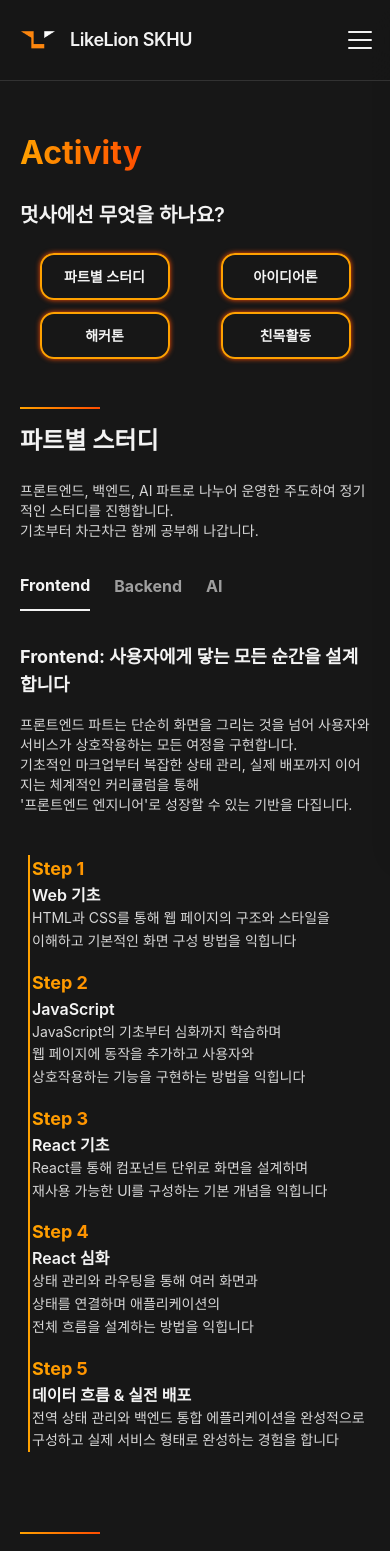
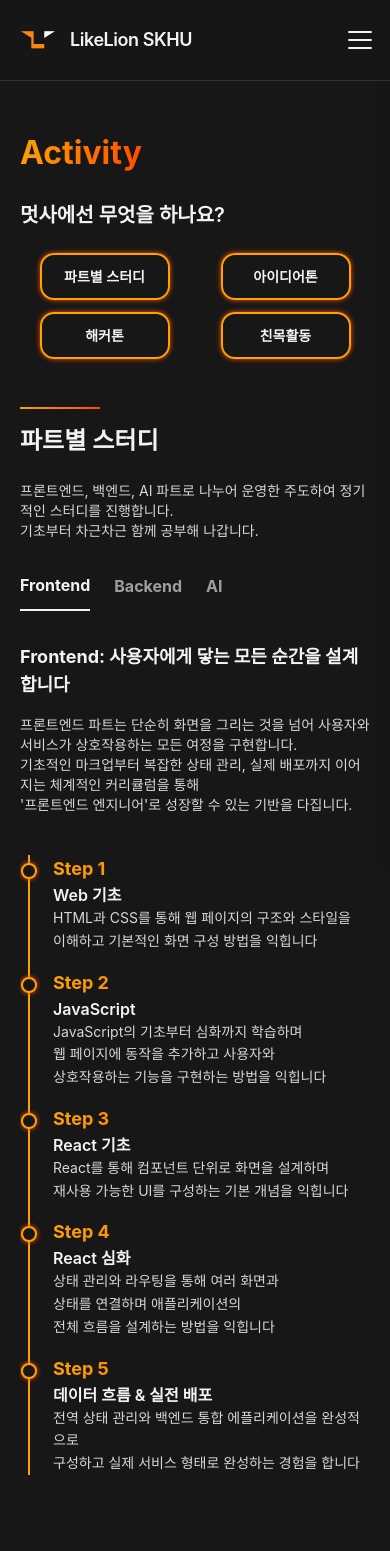
Before and after one commit to LikeLion-14th-SKHU/LikeLion-14th-Recruiting, a React (Vite) app: page /activity in a window 390 px wide. Shown: the top 1551 px of the page. Built offline with nearby package versions, Linux system fonts and the light colour scheme; a web font is replaced by a local one.

Commit message:
Feat: about 카드 위치 수정, activity 동그라미 출력

```diff
--- a/src/pages/About.jsx
+++ b/src/pages/About.jsx
@@ -57,7 +57,7 @@ function About() {
           </h3>
 
           {/* 카드 그리드 - 모바일: 2-1 레이아웃, 웹: 1-1-1 */}
-          <div className="flex flex-wrap gap-x-[31px] gap-y-5 md:gap-x-[75px] md:gap-y-0">
+          <div className="flex flex-wrap justify-center gap-x-[31px] gap-y-5 md:gap-x-[75px] md:gap-y-0 md:flex-nowrap md:justify-start">
             {cards.map((card, index) => (
               <div
                 key={index}
@@ -66,7 +66,7 @@ function About() {
                   rounded-2xl md:rounded-3xl border-2 md:border-[3px]
                   border-primary-point2 shadow-primary-glow
                   p-4 md:p-8 text-center flex flex-col items-center justify-center
-                  ${index === 2 ? "mx-auto md:mx-0" : ""}
+
                 `}
               >
                 <h4 className="text-[13px]  md:text-[36px] font-bold text-text-main  ">
--- a/src/pages/Activity.jsx
+++ b/src/pages/Activity.jsx
@@ -336,7 +336,7 @@ function Activity() {
               {/* 타임라인 - 모바일 */}
               <div className="md:hidden overflow-visible">
                 <div className="pl-2">
-                  <div className="space-y-4 border-l-2 border-primary-point2 pl-[2px]">
+                  <div className="space-y-4 border-l-2 border-primary-point2 pl-[23px]">
                     {tracks[activeTrack].steps.map((step) => (
                       <div key={step.number} className="relative">
                         <span className="absolute -left-8 top-2 h-4 w-4 rounded-full border-2 border-primary-point2 bg-primary-bg shadow-primary-glow" />
```
